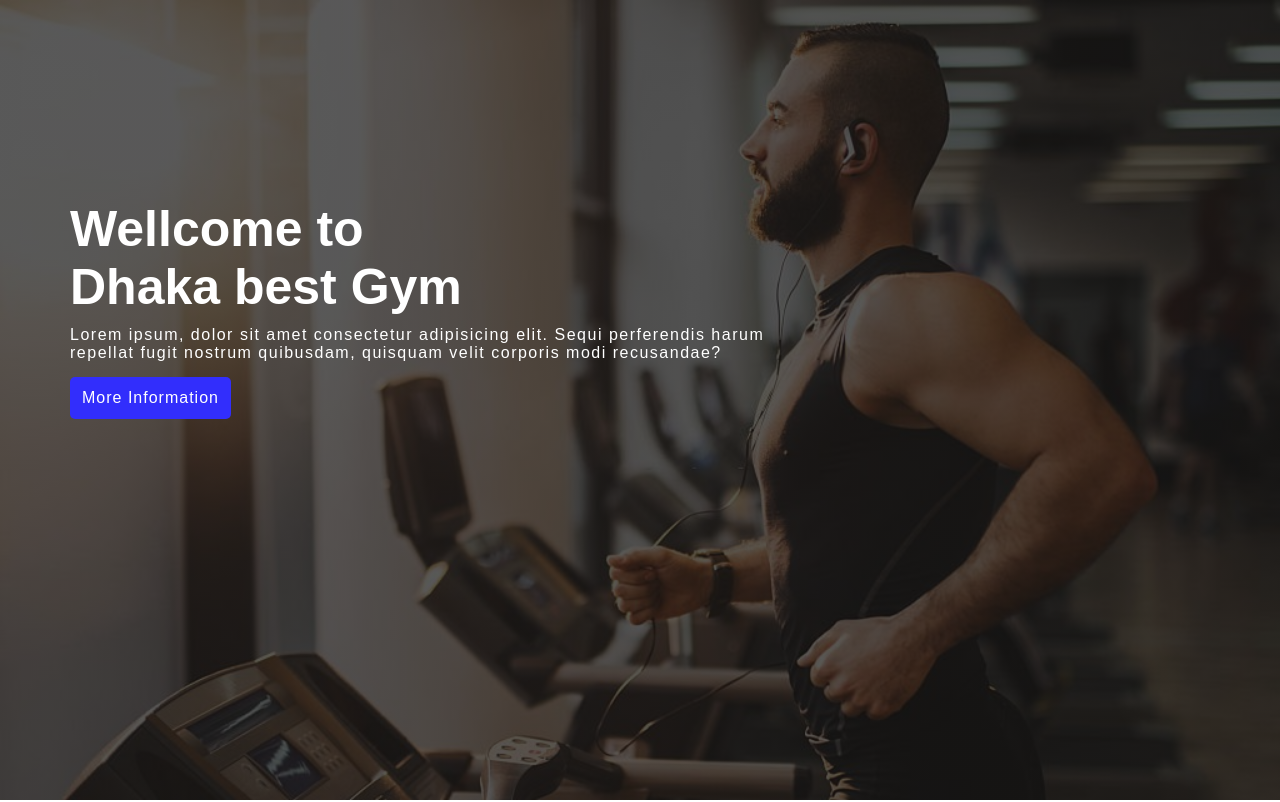
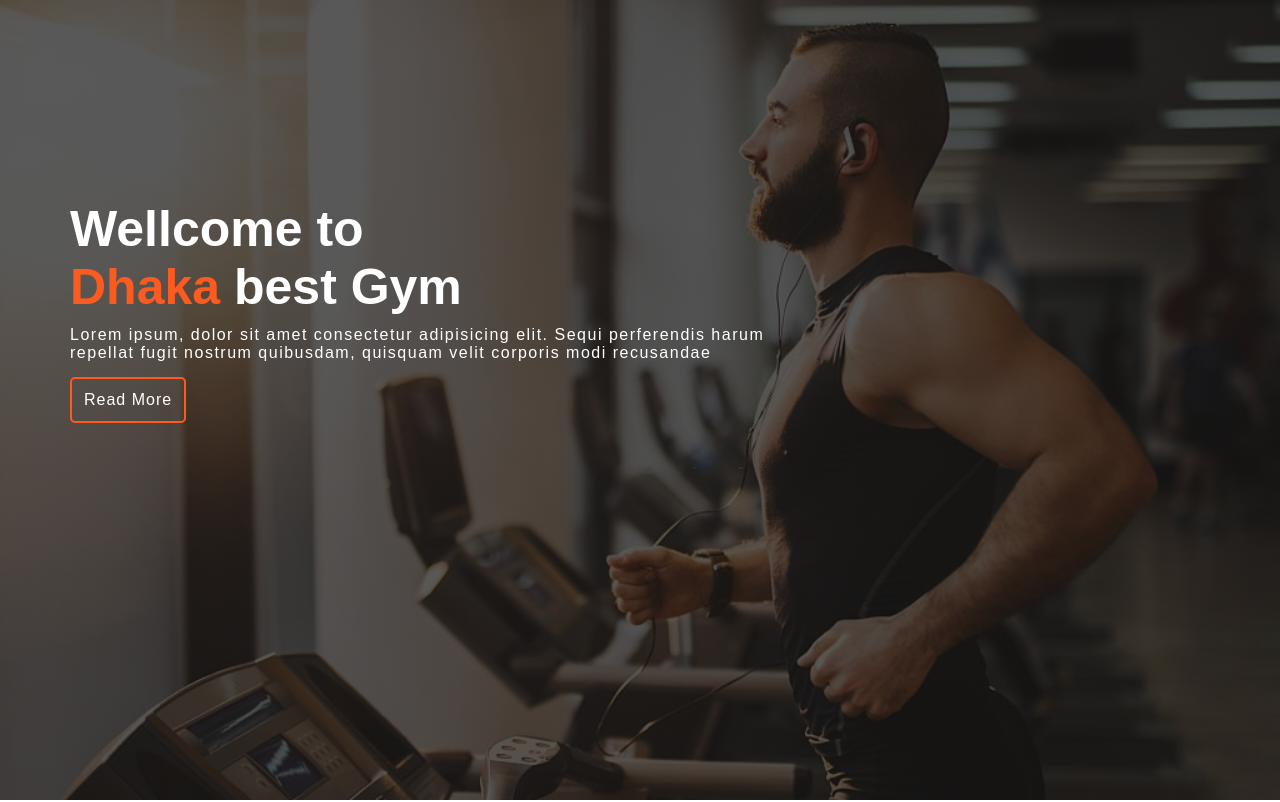
Before and after one commit to TFMahabub/prectice, a plain HTML site: page index.html in a window 1280 px wide. Shown: the top 802 px of the page. Drawn offline with Linux system fonts and the light colour scheme.

Commit message:
3rd commit

```diff
--- a/index.html
+++ b/index.html
@@ -11,9 +11,9 @@
   <!------------------ top-section --------------------->
   <section id="top-section">
     <div>
-      <h1>Wellcome to <br> Dhaka best Gym</h1>
-      <p>Lorem ipsum, dolor sit amet consectetur adipisicing elit. Sequi perferendis harum <br> repellat fugit nostrum quibusdam, quisquam velit corporis modi recusandae?</p>
-      <a href="#">More Information</a>
+      <h1>Wellcome to <br> <span>Dhaka</span> best Gym</h1>
+      <p>Lorem ipsum, dolor sit amet consectetur adipisicing elit. Sequi perferendis harum <br> repellat fugit nostrum quibusdam, quisquam velit corporis modi recusandae</p>
+      <a href="#">Read More</a>
     </div>
   </section>
   <!------------------- section-2 ---------------------->
@@ -34,5 +34,11 @@
         </div>
       </div>
   </section>
+  <!------------------- section-2 ---------------------->
+  <section>
+    <div>
+      <h1></h1>
+    </div>
+  </section>
 </body>
 </html>
--- a/style.css
+++ b/style.css
@@ -21,6 +21,9 @@
   font-size: 50px;
   color: #fff;
 }
+#top-section div h1 span{
+  color: #FB5B21;
+}
 #top-section div p{
   color: #fff;
   font-weight: 200;
@@ -32,7 +35,7 @@
   padding: 12px 12px;
   border-radius: 5px;
   color: #fff;
-  background-color: rgb(50, 46, 252);
+  border: 2px solid #FB5B21;
   display: inline-block;
   letter-spacing: 1px;
   text-decoration: none;
@@ -61,5 +64,7 @@
   margin: 10px 0;
 }
 .box-size p{
+  font-weight: 400;
   margin: 10px 0;
 }
+/* --------------------section-3-------------------- */
```
